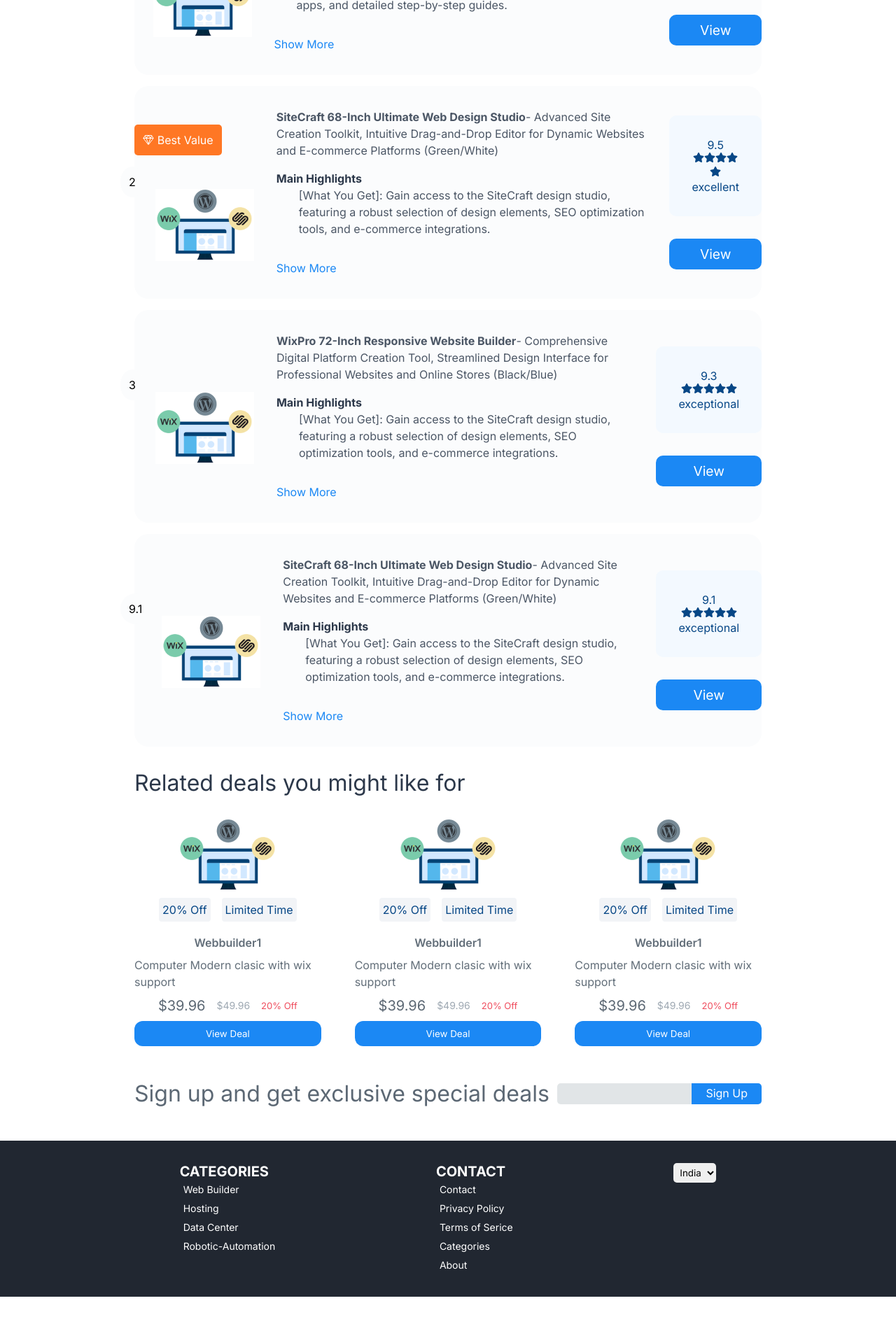
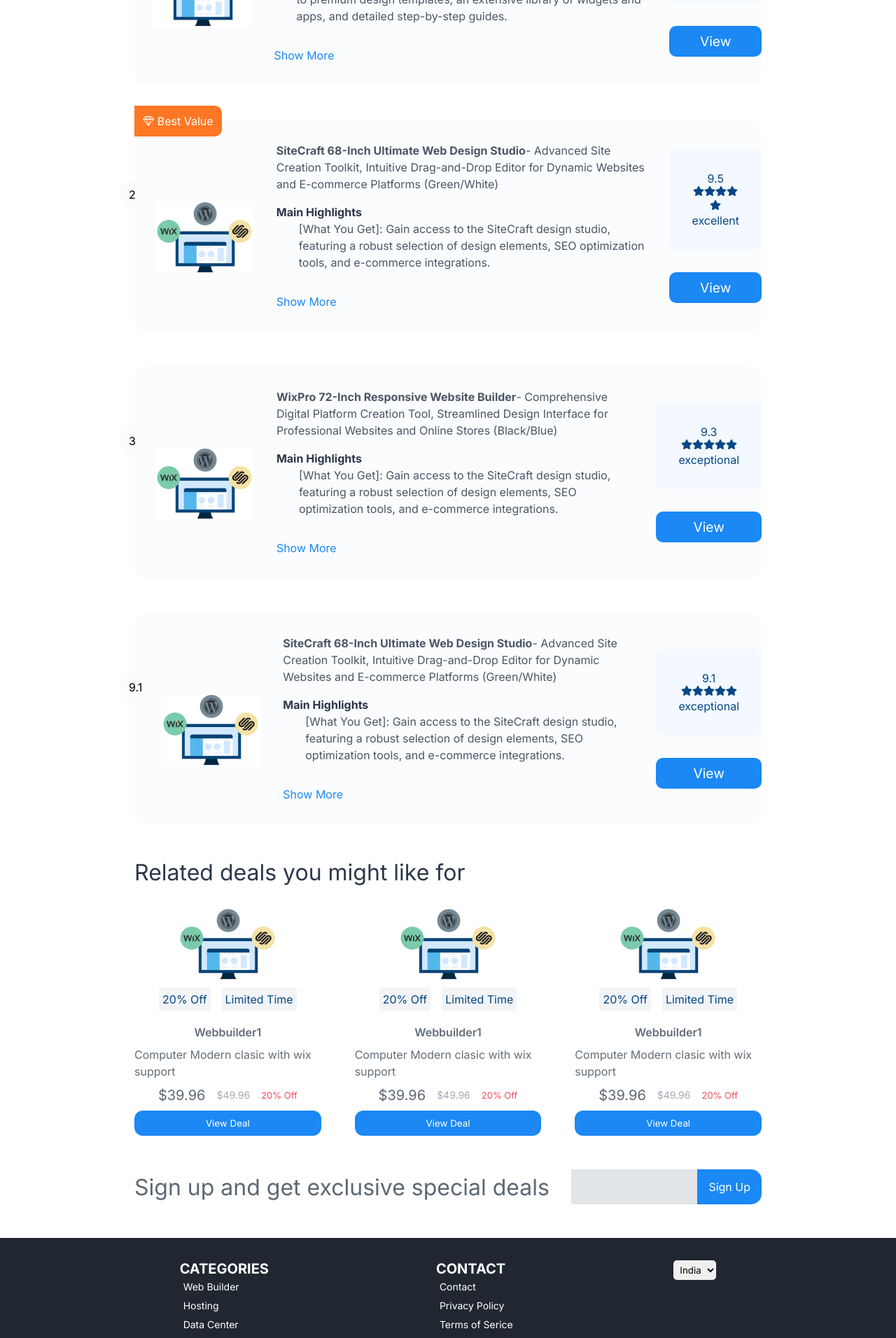
Before and after one commit to jharahul-28/radiant, a React (Create React App) app: page / in a window 1280 px wide. Shown: the part 480-2392 px from the top of the page at 70% size. Before the commit the page ends 2334 px from the top, so only its background shows below. Built offline with nearby package versions, Linux system fonts and the light colour scheme.

Commit message:
Major Changes

```diff
--- a/src/Components/Section3.js
+++ b/src/Components/Section3.js
@@ -70,7 +70,7 @@
         <div className='sign'>
             <p>Sign up and get exclusive special deals</p>
             <div className='field'>
-                <input></input>
+                <div className='input'></div>
                 <span>Sign Up</span>
             </div>
         </div>
--- a/src/scss/section.css
+++ b/src/scss/section.css
@@ -1,5 +1,6 @@
 .section1 {
   margin: 0 15% 0 15%;
+  margin-bottom: 2rem;
 }
 .section1 h3 {
   margin: 2rem 0 1rem 0;
@@ -56,6 +57,9 @@
 
 .section2 {
   margin: 0 15% 0 15%;
+  display: flex;
+  flex-direction: column;
+  gap: 2rem;
 }
 .section2 .catalogue {
   background-color: #FBFCFD;
@@ -66,6 +70,7 @@
   gap: 2rem;
   margin-bottom: 1rem;
   border-radius: 20px;
+  position: relative;
 }
 .section2 .catalogue .rowL {
   display: flex;
@@ -74,6 +79,8 @@
   gap: 1rem;
 }
 .section2 .catalogue .rowL .rl1 {
+  border-bottom-right-radius: 10px;
+  border-top-right-radius: 10px;
   display: flex;
   gap: 0.3rem;
   background: #FF7724;
@@ -81,9 +88,11 @@
   width: fit-content;
   padding: 0.75rem;
   color: white;
-  border-radius: 5px;
   justify-content: center;
   align-items: center;
+  position: absolute;
+  top: -20px;
+  left: 0;
 }
 .section2 .catalogue .rowL .rlContainer {
   display: flex;
@@ -237,26 +246,54 @@
   font-size: 32px;
 }
 .section3 .sign .field {
-  border-radius: 5px;
+  border-top-right-radius: 15px;
+  border-bottom-right-radius: 15px;
   overflow: hidden;
+  display: flex;
+  justify-content: space-between;
 }
-.section3 .sign .field input {
+.section3 .sign .field .input {
   border: none;
   background-color: #e1e5e7;
-  height: 30px;
+  height: 50px;
+  width: 180px;
 }
 .section3 .sign .field span {
-  height: 30px;
-  padding: 20px;
+  height: 50px;
+  padding-inline: 1rem;
+  display: flex;
+  align-items: center;
   color: white;
   background-color: #1B88F4;
 }
 
+@media screen and (max-width: 920px) {
+  .section2 .catalogue {
+    flex-direction: column;
+    gap: 1rem;
+  }
+  .section2 .catalogue .rowL .rlContainer {
+    flex-direction: column;
+    gap: 0;
+    align-items: center;
+  }
+  .section2 .catalogue .rowL .rlContainer img {
+    margin-top: 0;
+  }
+  .section2 .catalogue .rowR {
+    align-self: flex-start;
+    width: 100%;
+    gap: 0;
+  }
+}
 @media screen and (max-width: 600px) {
   .section1,
   .section2,
   .section3 {
     margin: 10px;
+  }
+  .section1 {
+    margin-bottom: 2rem;
   }
   .section1 .s2 ul {
     display: grid;
@@ -283,8 +320,8 @@
   .section2 .catalogue .rowL .rlContainer img {
     margin-top: 0.5rem;
   }
-  .section2 .catalogue .rowR {
-    gap: 0.5rem;
+  .section2 .catalogue .rowC {
+    margin: 1rem 0;
   }
   .section3 .deals {
     display: flex;
@@ -299,4 +336,8 @@
     justify-content: center;
     align-items: center;
   }
+  .section3 .sign p {
+    font-size: 20px;
+    margin-bottom: 1rem;
+  }
 }/*# sourceMappingURL=section.css.map */
--- a/src/scss/section.scss
+++ b/src/scss/section.scss
@@ -14,6 +14,7 @@
 
 .section1{
     margin: 0 15% 0 15%;
+    margin-bottom: 2rem;
     h3{
         margin: 2rem 0 1rem 0;
         color: #2C384A;
@@ -58,27 +59,35 @@
 
 .section2{
     margin: 0 15% 0 15%;
+    display: flex;
+    flex-direction: column;
+    gap: 2rem;
     .catalogue{
         background-color: #FBFCFD;
         @include flexRow(space-evenly);
         gap: 2rem;
         margin-bottom: 1rem;
         border-radius: 20px;
+        position: relative;
         .rowL{
             display: flex;
             flex-direction: column;
             justify-content: space-between;
             gap: 1rem;
             .rl1{
+                border-bottom-right-radius: 10px;
+                border-top-right-radius: 10px;
                 display: flex;
                 gap: 0.3rem;
                 background: #FF7724;
                 width: fit-content;
                 padding: 0.75rem;
                 color: white;
-                border-radius: 5px;
                 justify-content: center;
                 align-items: center;
+                position: absolute;
+                top: -20px;
+                left: 0;
             }
             .rlContainer{
                 display: flex;
@@ -216,20 +225,52 @@
             font-size: 32px;
         }
         .field{
-            border-radius: 5px;
+            border-top-right-radius: 15px;
+            border-bottom-right-radius: 15px;
             overflow: hidden;
-            input{
+            display: flex;
+            justify-content: space-between;
+            .input{
                 border: none;
                 background-color: #e1e5e7;
-                height: 30px;
+                height: 50px;
+                width: 180px;
             }
             span{
-                height: 30px;
-                padding: 20px;
+                height: 50px;
+                padding-inline: 1rem;
+                display: flex;
+                align-items: center;
                 color: white;
                 background-color: #1B88F4;
             }
         }
+    }
+}
+
+@media screen and (max-width: 920px){
+    .section2{
+        .catalogue{
+            flex-direction: column;
+            gap: 1rem;
+            .rowL{
+                .rlContainer{
+                    flex-direction: column;
+                    gap: 0;
+                    align-items: center;
+                    img{
+                        margin-top: 0;
+                    }
+                }
+
+            }
+            .rowR{
+                align-self: flex-start;
+                width: 100%;
+                gap: 0;
+            }
+        }
+
     }
 }
 
@@ -240,6 +281,7 @@
         margin: 10px;
     }
     .section1{
+        margin-bottom: 2rem;
         .s2 {
             ul {
                 display: grid;
@@ -265,9 +307,8 @@
                     }
                 }
             }
-            .rowR{
-                gap: 0.5rem;
-
+            .rowC{
+                margin: 1rem 0;
             }
         }
     }
@@ -278,6 +319,10 @@
         }
         .sign{
             @include flexCol();
+            p{
+                font-size: 20px;
+                margin-bottom: 1rem;
+            }
         }
     }
 }
```
Also changed, not shown: 2 other files (tests, documents, lock files or other folders).
